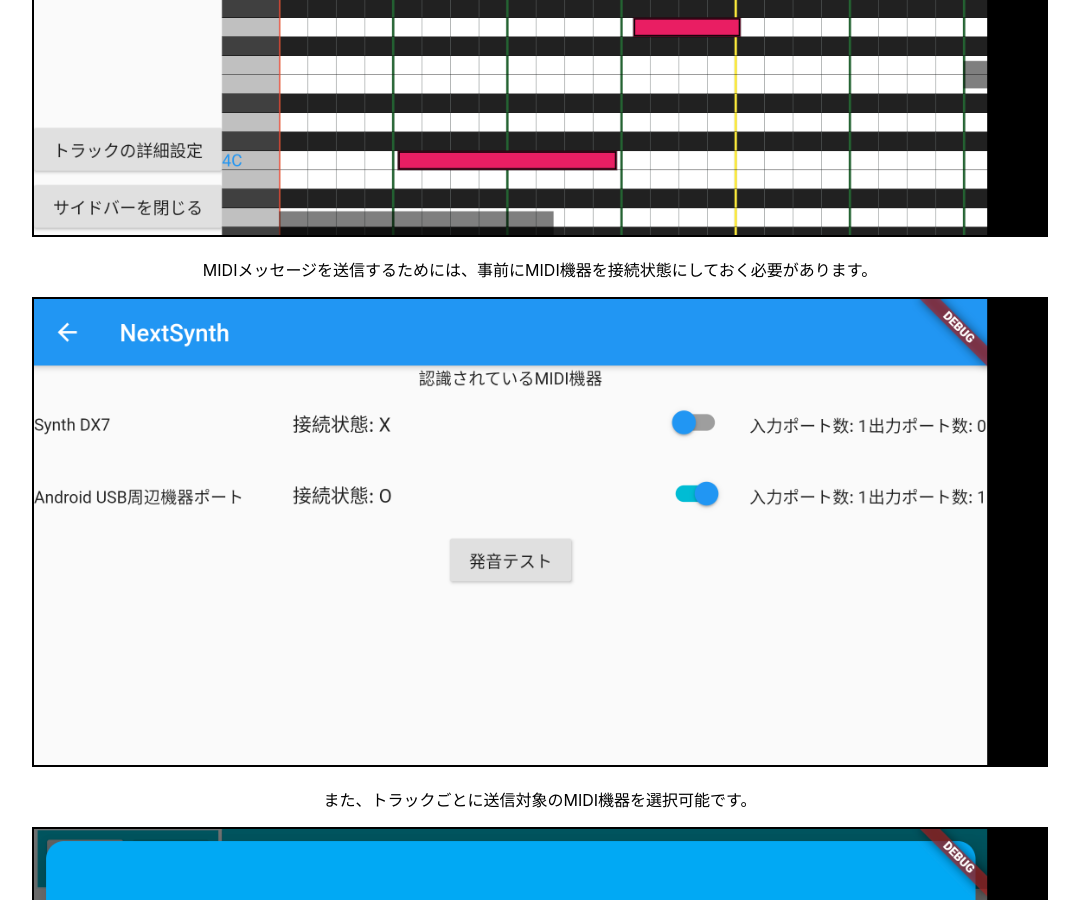
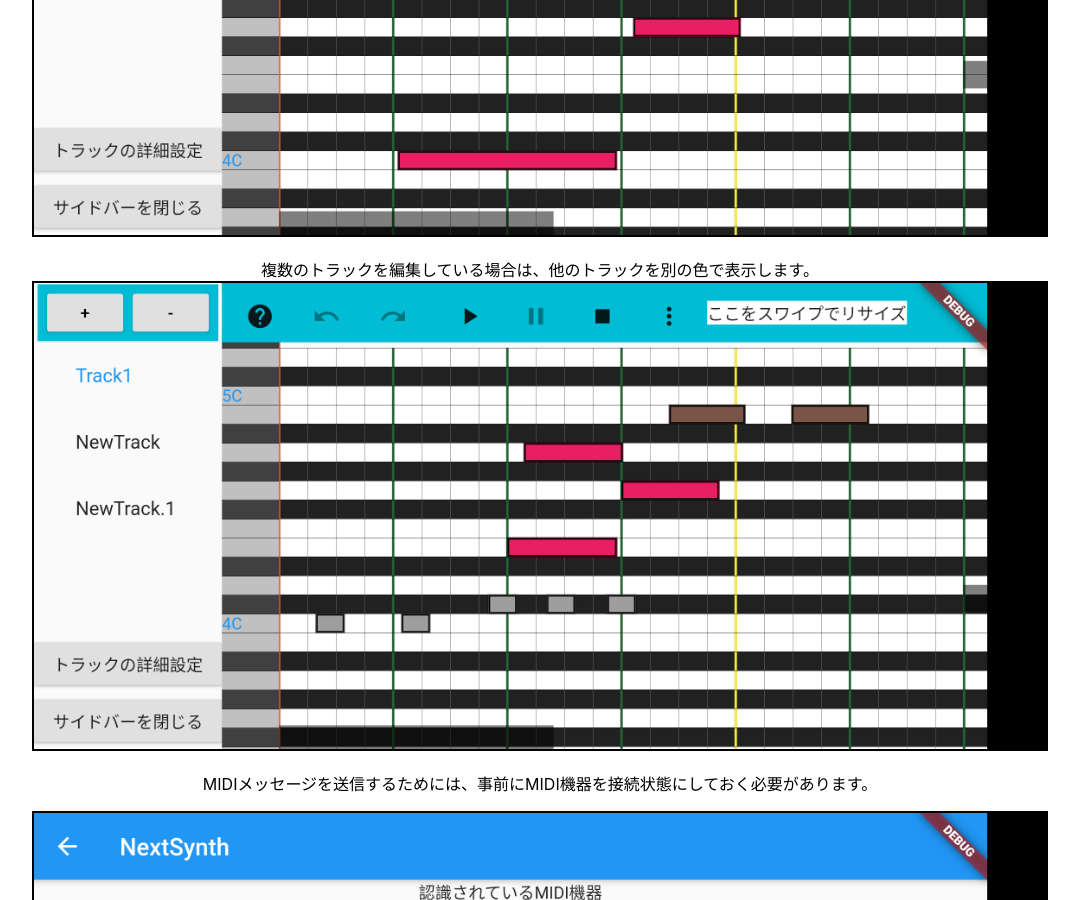
Before and after one commit to desktopgame/desktopgame.github.io, a Jekyll site: the page built from next_synth.md, in a window 1280 px wide and 900 px high, scrolled down 3671 px. Shown: the whole window, without its empty margins (100-1179 px from the left). Built offline with Jekyll 4.4.1, drawn with Linux system fonts in a browser that asks for light colours.

Commit message:
オニオンスキンに関する記述を追加

```diff
--- a/next_synth.md
+++ b/next_synth.md
@@ -35,13 +35,16 @@ NextSynthはUSB経由で接続されたMIDI機器にMIDIメッセージを送信
 ノートが存在する状態で再生ボタンを押すと、接続中のMIDI機器にMIDIメッセージが送信されます。
 ![編集画面2](assets/images/next_synth_edit2.png)
 
+複数のトラックを編集している場合は、他のトラックを別の色で表示します。
+![編集画面3](assets/images/next_synth_onionskin.png)
+
 MIDIメッセージを送信するためには、事前にMIDI機器を接続状態にしておく必要があります。
 
-![編集画面2](assets/images/next_synth_settings.png)
+![編集画面4](assets/images/next_synth_settings.png)
 
 また、トラックごとに送信対象のMIDI機器を選択可能です。
 
-![編集画面2](assets/images/next_synth_track.png)
+![編集画面5](assets/images/next_synth_track.png)
 
 # ソースコード
 NextSynthのソースコードは以下に置かれています。
```
Also changed, not shown: assets/images/next_synth_onionskin.png (added), assets/images/next_synth_track.png.
